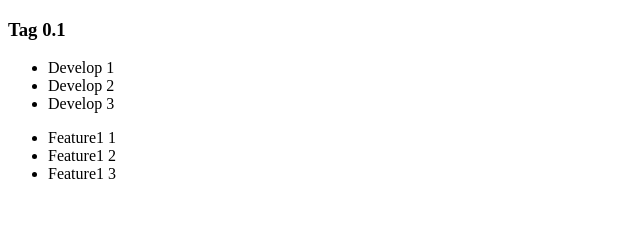
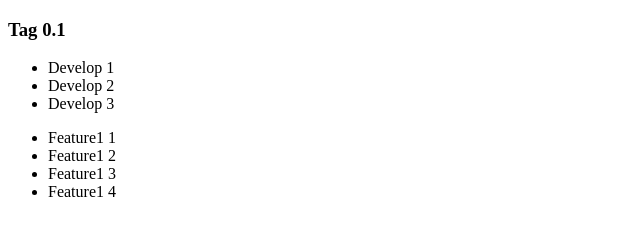
Before and after one commit to MarcosFlox/Git_GitHub-MarcosFlox, a plain HTML site: page index.html in a window 1280 px wide. Shown: the full height of the page, 0-640 px from the left. Drawn offline with Linux system fonts and the light colour scheme.

Commit message:
Creado C4 F1

```diff
--- a/index.html
+++ b/index.html
@@ -15,6 +15,7 @@
         <li>Feature1 1</li>
         <li>Feature1 2</li>
         <li>Feature1 3</li>
+        <li>Feature1 4</li>
     </ul>
 </body>
 </html>
```
